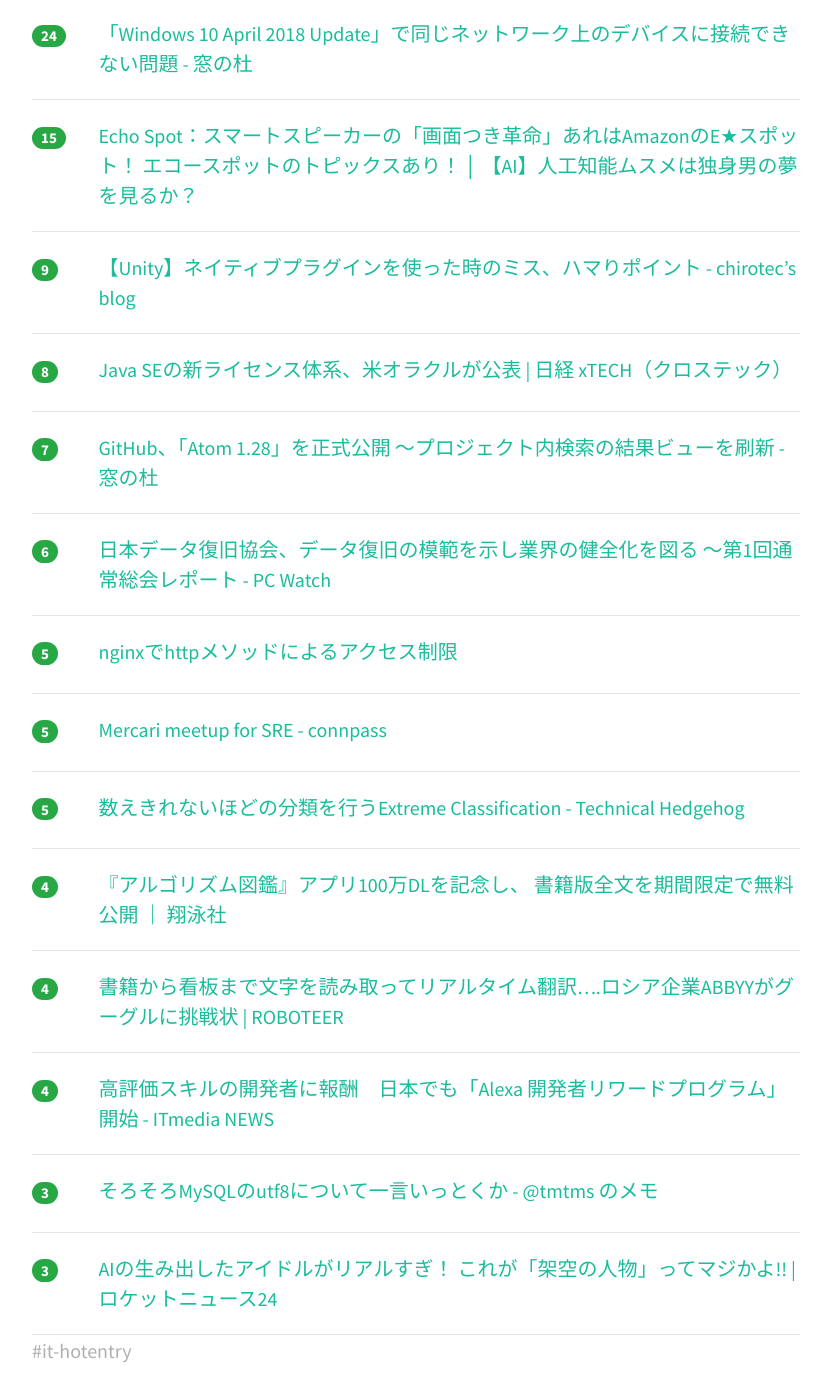
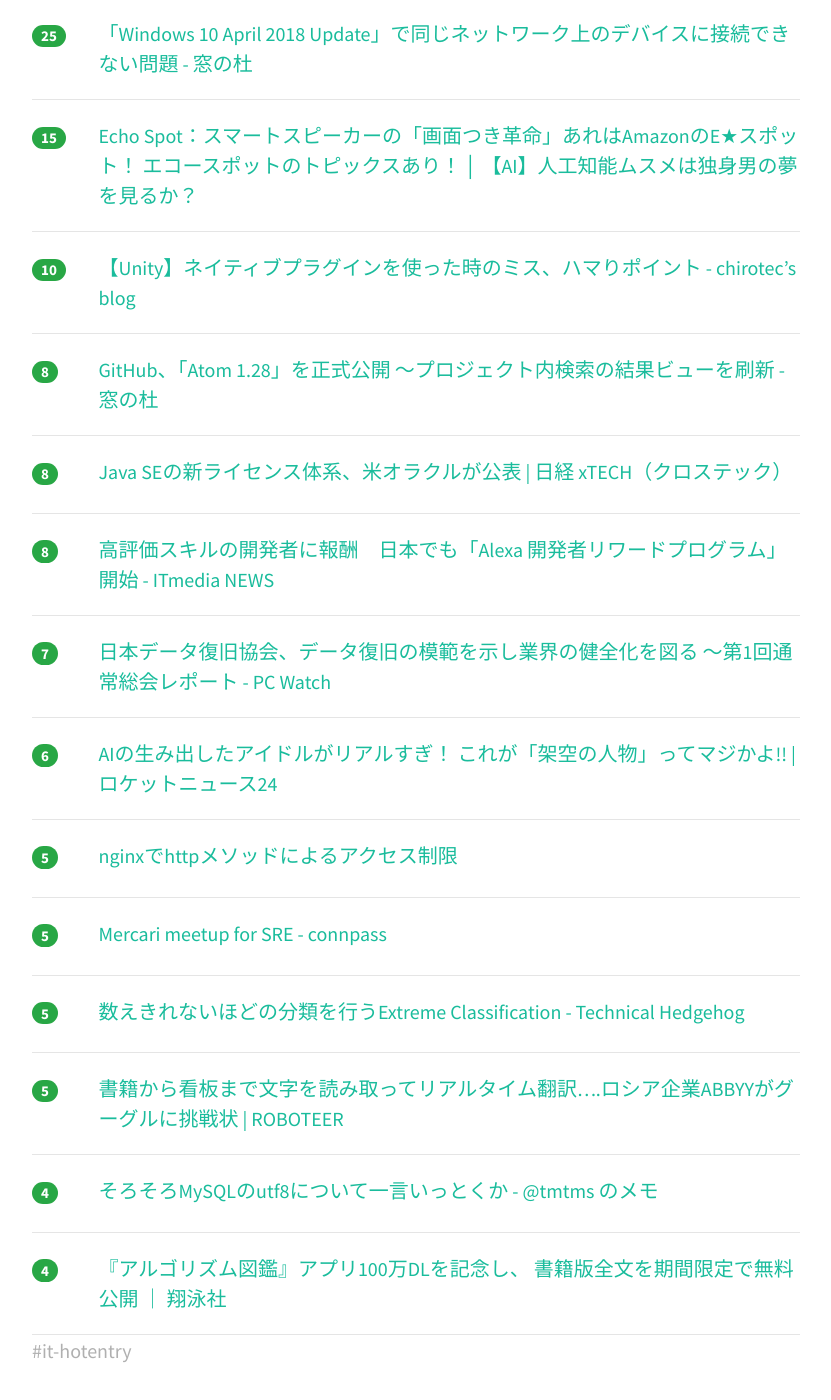
Before and after one commit to yatta47/hatena-matome-site, a Jekyll site: the page built from _posts/2018-06-23-hatena.md, in a window 1280 px wide and 1400 px high, scrolled down 531 px. Shown: the whole window, without its empty margins (224-1055 px from the left). Built offline with Jekyll 4.4.1, drawn with Linux system fonts in a browser that asks for light colours; nearby versions of some CDN libraries; part of the change alters nothing that is shown.

Commit message:
Updated 2018-06-23

```diff
--- a/_posts/2018-06-23-hatena.md
+++ b/_posts/2018-06-23-hatena.md
@@ -1,13 +1,13 @@
 ---
 layout: post
 title:  "2018-06-23 はてぶIT"
-date:   2018-06-23 06:00:40
+date:   2018-06-23 07:02:07
 tags: [it-hotentry]
 ---
 16 件のデータあり
 
 <hr><div class="row">
-<div class="col-1"><span class="badge badge-pill badge-success h2">30</span></div>
+<div class="col-1"><span class="badge badge-pill badge-success h2">33</span></div>
 <div class="col-11"><a href='https://qiita.com/putan/items/d4e5fb95a110c1b0ff96' target='_blank'>ドメインモデルをコードへ落とす 〜あなたのクラスは、どこから？〜</a></div>
 </div>
 <hr>
@@ -17,7 +17,7 @@ tags: [it-hotentry]
 </div>
 <hr>
 <div class="row">
-<div class="col-1"><span class="badge badge-pill badge-success h2">24</span></div>
+<div class="col-1"><span class="badge badge-pill badge-success h2">25</span></div>
 <div class="col-11"><a href='https://forest.watch.impress.co.jp/docs/news/1129026.html' target='_blank'>「Windows 10 April 2018 Update」で同じネットワーク上のデバイスに接続できない問題 - 窓の杜</a></div>
 </div>
 <hr>
@@ -27,8 +27,13 @@ tags: [it-hotentry]
 </div>
 <hr>
 <div class="row">
-<div class="col-1"><span class="badge badge-pill badge-success h2">9</span></div>
+<div class="col-1"><span class="badge badge-pill badge-success h2">10</span></div>
 <div class="col-11"><a href='https://chirotec.hatenablog.com/entry/2018/06/22/213032' target='_blank'>【Unity】ネイティブプラグインを使った時のミス、ハマりポイント - chirotec’s blog</a></div>
+</div>
+<hr>
+<div class="row">
+<div class="col-1"><span class="badge badge-pill badge-success h2">8</span></div>
+<div class="col-11"><a href='https://forest.watch.impress.co.jp/docs/news/1129023.html' target='_blank'>GitHub、「Atom 1.28」を正式公開 ～プロジェクト内検索の結果ビューを刷新 - 窓の杜</a></div>
 </div>
 <hr>
 <div class="row">
@@ -37,13 +42,18 @@ tags: [it-hotentry]
 </div>
 <hr>
 <div class="row">
+<div class="col-1"><span class="badge badge-pill badge-success h2">8</span></div>
+<div class="col-11"><a href='http://www.itmedia.co.jp/news/articles/1806/22/news111.html' target='_blank'>高評価スキルの開発者に報酬　日本でも「Alexa 開発者リワードプログラム」開始 - ITmedia NEWS</a></div>
+</div>
+<hr>
+<div class="row">
 <div class="col-1"><span class="badge badge-pill badge-success h2">7</span></div>
-<div class="col-11"><a href='https://forest.watch.impress.co.jp/docs/news/1129023.html' target='_blank'>GitHub、「Atom 1.28」を正式公開 ～プロジェクト内検索の結果ビューを刷新 - 窓の杜</a></div>
+<div class="col-11"><a href='https://pc.watch.impress.co.jp/docs/news/1129158.html' target='_blank'>日本データ復旧協会、データ復旧の模範を示し業界の健全化を図る ～第1回通常総会レポート - PC Watch</a></div>
 </div>
 <hr>
 <div class="row">
 <div class="col-1"><span class="badge badge-pill badge-success h2">6</span></div>
-<div class="col-11"><a href='https://pc.watch.impress.co.jp/docs/news/1129158.html' target='_blank'>日本データ復旧協会、データ復旧の模範を示し業界の健全化を図る ～第1回通常総会レポート - PC Watch</a></div>
+<div class="col-11"><a href='https://rocketnews24.com/2018/06/22/1081315/' target='_blank'>AIの生み出したアイドルがリアルすぎ！ これが「架空の人物」ってマジかよ!! | ロケットニュース24</a></div>
 </div>
 <hr>
 <div class="row">
@@ -62,27 +72,17 @@ tags: [it-hotentry]
 </div>
 <hr>
 <div class="row">
-<div class="col-1"><span class="badge badge-pill badge-success h2">4</span></div>
-<div class="col-11"><a href='https://www.shoeisha.co.jp/press/detail/402' target='_blank'>『アルゴリズム図鑑』アプリ100万DLを記念し、 書籍版全文を期間限定で無料公開 ｜ 翔泳社</a></div>
-</div>
-<hr>
-<div class="row">
-<div class="col-1"><span class="badge badge-pill badge-success h2">4</span></div>
+<div class="col-1"><span class="badge badge-pill badge-success h2">5</span></div>
 <div class="col-11"><a href='https://roboteer-tokyo.com/archives/12985' target='_blank'>書籍から看板まで文字を読み取ってリアルタイム翻訳….ロシア企業ABBYYがグーグルに挑戦状 | ROBOTEER</a></div>
 </div>
 <hr>
 <div class="row">
 <div class="col-1"><span class="badge badge-pill badge-success h2">4</span></div>
-<div class="col-11"><a href='http://www.itmedia.co.jp/news/articles/1806/22/news111.html' target='_blank'>高評価スキルの開発者に報酬　日本でも「Alexa 開発者リワードプログラム」開始 - ITmedia NEWS</a></div>
-</div>
-<hr>
-<div class="row">
-<div class="col-1"><span class="badge badge-pill badge-success h2">3</span></div>
 <div class="col-11"><a href='https://tmtms.hatenablog.com/entry/201806/mysql-utf8' target='_blank'>そろそろMySQLのutf8について一言いっとくか - @tmtms のメモ</a></div>
 </div>
 <hr>
 <div class="row">
-<div class="col-1"><span class="badge badge-pill badge-success h2">3</span></div>
-<div class="col-11"><a href='https://rocketnews24.com/2018/06/22/1081315/' target='_blank'>AIの生み出したアイドルがリアルすぎ！ これが「架空の人物」ってマジかよ!! | ロケットニュース24</a></div>
+<div class="col-1"><span class="badge badge-pill badge-success h2">4</span></div>
+<div class="col-11"><a href='https://www.shoeisha.co.jp/press/detail/402' target='_blank'>『アルゴリズム図鑑』アプリ100万DLを記念し、 書籍版全文を期間限定で無料公開 ｜ 翔泳社</a></div>
 </div>
 <hr>
```
